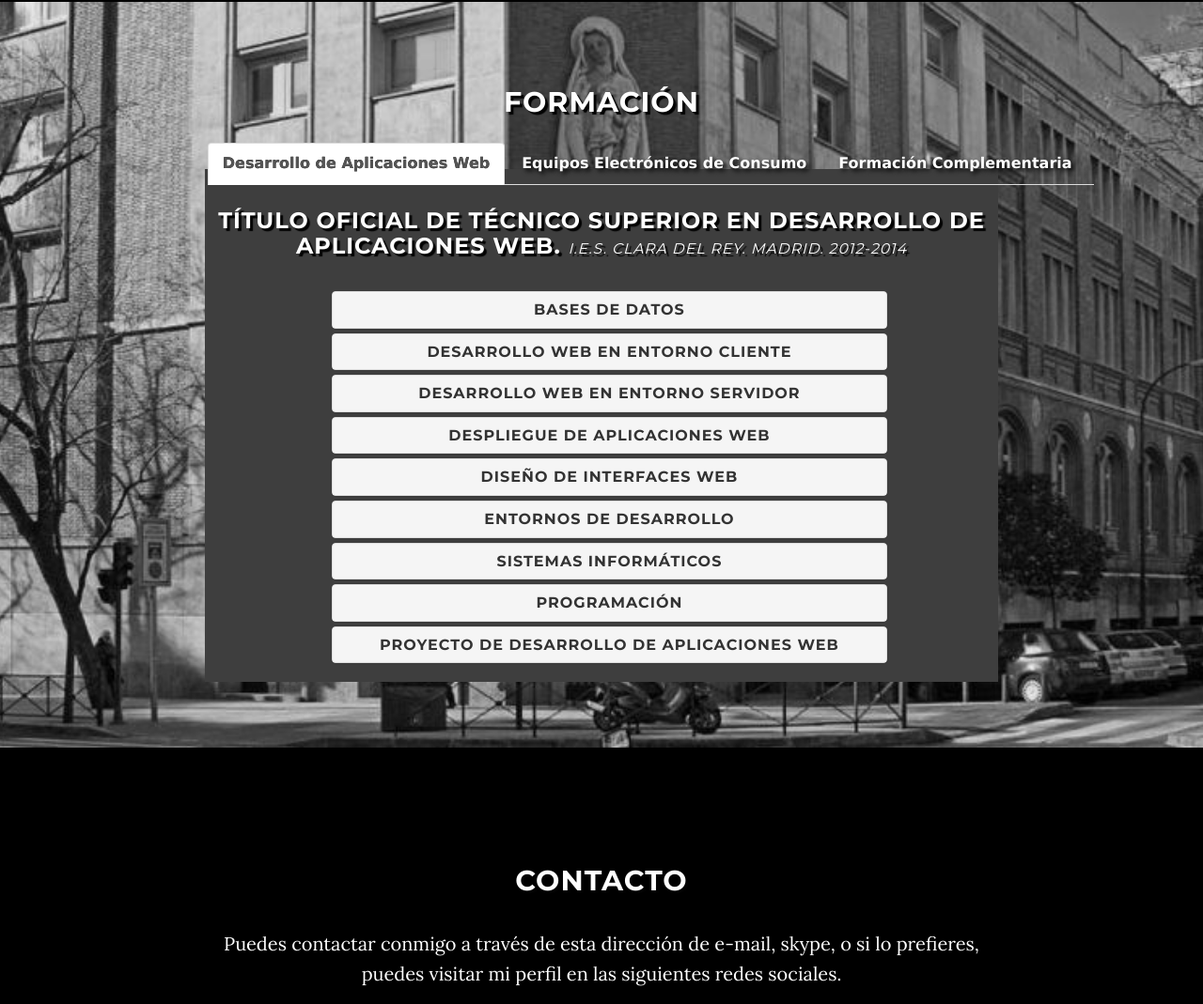
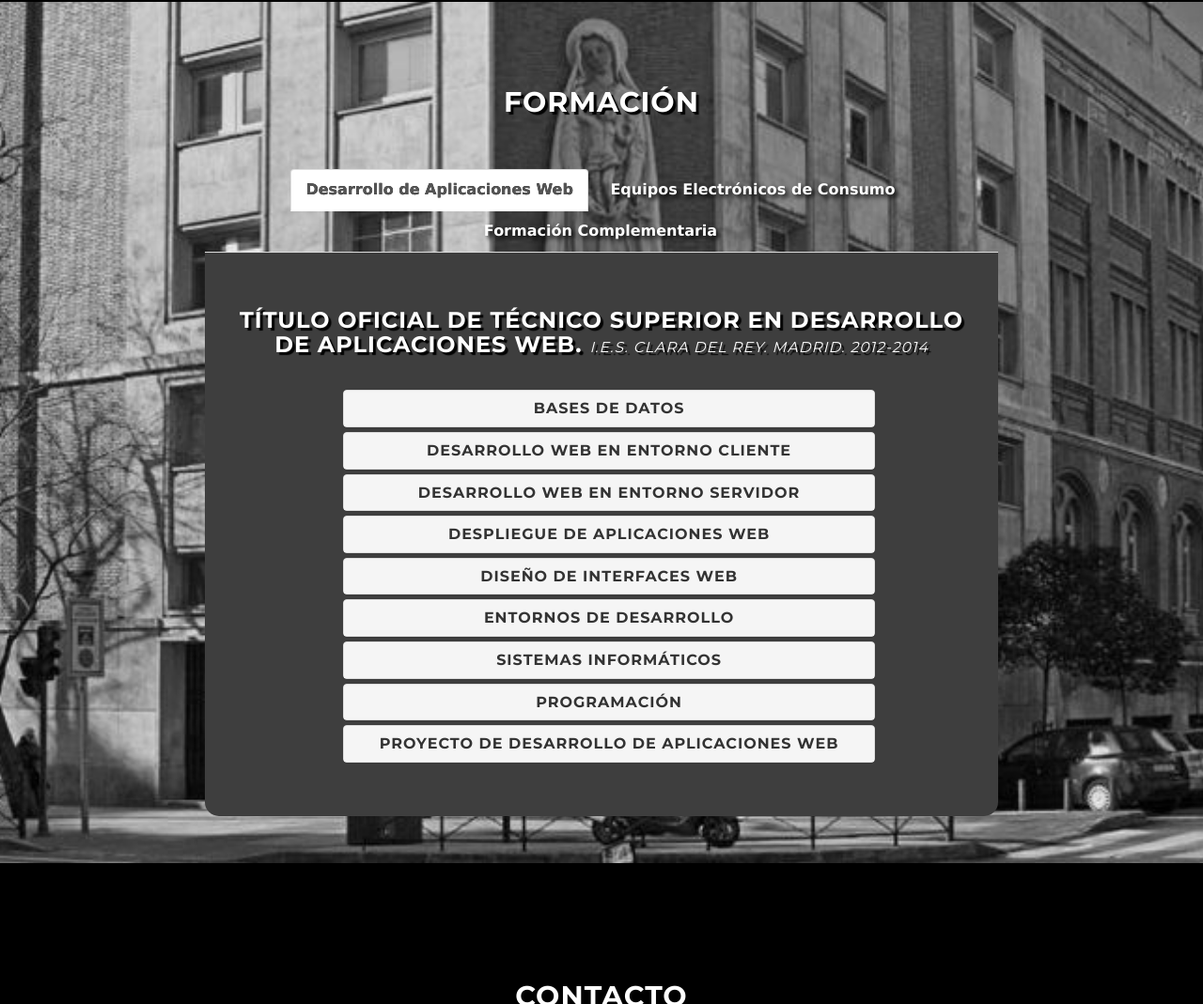
Before and after one commit to jha86/CV_bs, a plain HTML site: page index.html in a window 1280 px wide. Shown: the part 1807-2876 px from the top of the page at 94% size. Drawn offline with Linux system fonts and the light colour scheme.

Commit message:
formacion done

```diff
--- a/css/grayscale.css
+++ b/css/grayscale.css
@@ -245,7 +245,7 @@ body {
 
 /* ------------ CUSTOM STYLES ----------- */
 
-#accordion {
+.acc {
     width: 70%;
     text-align: center;
     margin-left: 16%;
@@ -322,10 +322,9 @@ h3>small {
     font-family:verdana;
     font-size: medium;
     font-weight: 600;
-    position:absolute;
-    top:100px;
+    top:21%;
     left:2%;
-    width:108%;
+    text-align: center;
 }
 
 .tabb{
@@ -347,7 +346,31 @@ h3>small {
 .tab-content{
     padding-top:5%;
     background-color: #3E3E3E;
-    height: 80%;
+    -webkit-border-bottom-left-radius: 15px;
+    -webkit-border-bottom-right-radius: 15px;
+    -moz-border-radius-bottomleft: 15px;
+    -moz-border-radius-bottomright: 15px;
+    border-bottom-left-radius: 15px;
+    border-bottom-right-radius: 15px;
+}
+
+.tab-content>.active{
+    padding:2%;
+}
+
+.nav-tabs > li, .nav-pills > li {
+    float:none;
+    display:inline-block;
+    *display:inline; /* ie7 fix */
+     zoom:1; /* hasLayout ie7 trigger */
+}
+
+.nav-tabs, .nav-pills {
+    text-align:center;
+}
+
+#eec>div.panel{
+    width:80%;
 }
 
 /* ------------ MEDIA QUERYS ----------- */
--- a/index.html
+++ b/index.html
@@ -1,5 +1,5 @@
 <!DOCTYPE html>
-<html lang="en">
+<html lang="es">
 
 <head>
 
@@ -126,7 +126,7 @@
             <div role="tabpanel" class="tab-pane active" id="daw"> <div>
                 <h3>Título oficial de Técnico Superior en Desarrollo de Aplicaciones Web.  <small> I.E.S. Clara del Rey. Madrid. 2012-2014</small></h3>
 
-                <div class="panel-group" id="accordion">
+                <div class="panel-group acc">
                   <div class="panel panel-default">
                     <div class="panel-heading">
                       <h4 class="panel-title">
@@ -253,11 +253,13 @@
                       </div>
                     </div>
                   </div><br/>
-
                 </div>
-              </div></div>
-              <div role="tabpanel" class="tab-pane" id="eec"><h3>Título oficial de Técnico en Equipos Electrónicos de Consumo.  <small> Colegio Virgen de la Luz. Madrid. 2003-2005</small></h3>
-                <div class="panel-group" id="accordion2">
+              </div>
+            </div>
+            <div role="tabpanel" class="tab-pane" id="eec">
+              <div>
+                <h3>Título oficial de Técnico en Equipos Electrónicos de Consumo.  <small><br/> Colegio Virgen de la Luz. Madrid. 2003-2005</small></h3>
+            <div class="panel-group acc">
               <div class="panel panel-default">
                 <div class="panel-heading">
                   <h4 class="panel-title">
@@ -275,6 +277,7 @@
                     Equipos de Sonido<br/>
                     Instalaciones Básicas (Electricidad)<br/>
                     Sistemas Electrónicos de Información (Ofimática) <br/>
+                  </div>
                 </div>
               </div>
             </div>
@@ -315,11 +318,6 @@
               </div>
             </div>
           </section>
-
-    <!-- Map Section
-    <div id="map"></div>
-  -->
-  <!-- Footer -->
           <footer>
             <div class="container text-center">
               <p><a rel="license" href="http://creativecommons.org/licenses/by-sa/4.0/"><img alt="Creative Commons License" style="border-width:0" src="https://i.creativecommons.org/l/by-sa/4.0/88x31.png" /></a><br /><span xmlns:dct="http://purl.org/dc/terms/" property="dct:title">JavierHernández.com</span> by <span xmlns:cc="http://creativecommons.org/ns#" property="cc:attributionName">Javier Hernández Andrés</span> is licensed under a <a rel="license" href="http://creativecommons.org/licenses/by-sa/4.0/">Creative Commons Attribution-ShareAlike 4.0 International License</a> | Background image by Dominik Bartsch</p>
--- a/js/grayscale.js
+++ b/js/grayscale.js
@@ -31,7 +31,7 @@ $('.navbar-collapse ul li a').click(function() {
 
 // Google Maps Scripts
 // When the window has finished loading create our google map below
-google.maps.event.addDomListener(window, 'load', init);
+//google.maps.event.addDomListener(window, 'load', init);
 
 function init() {
     // Basic options for a simple Google Map
```
Lines whose indentation alone changed are shown as unchanged.
